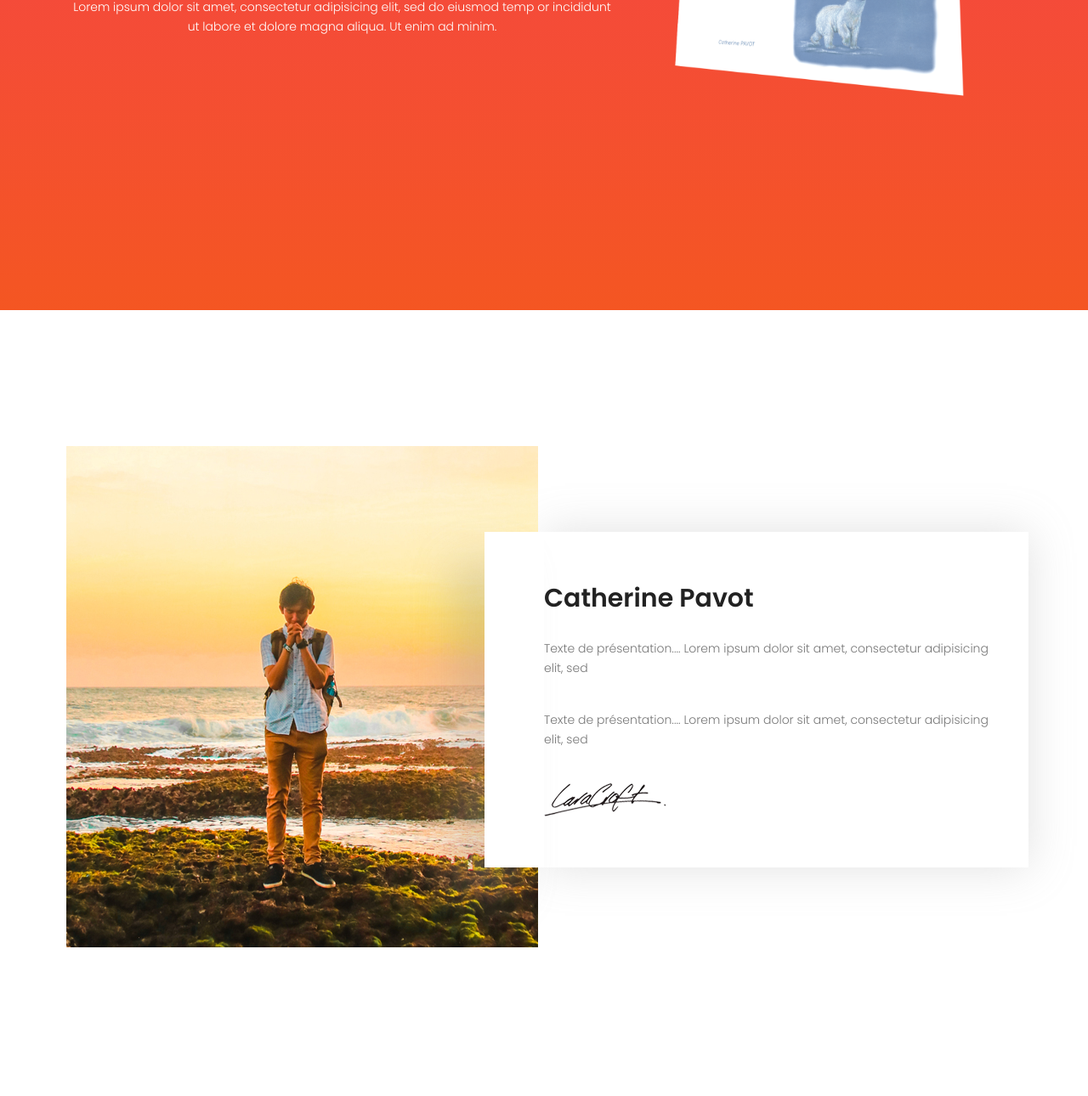
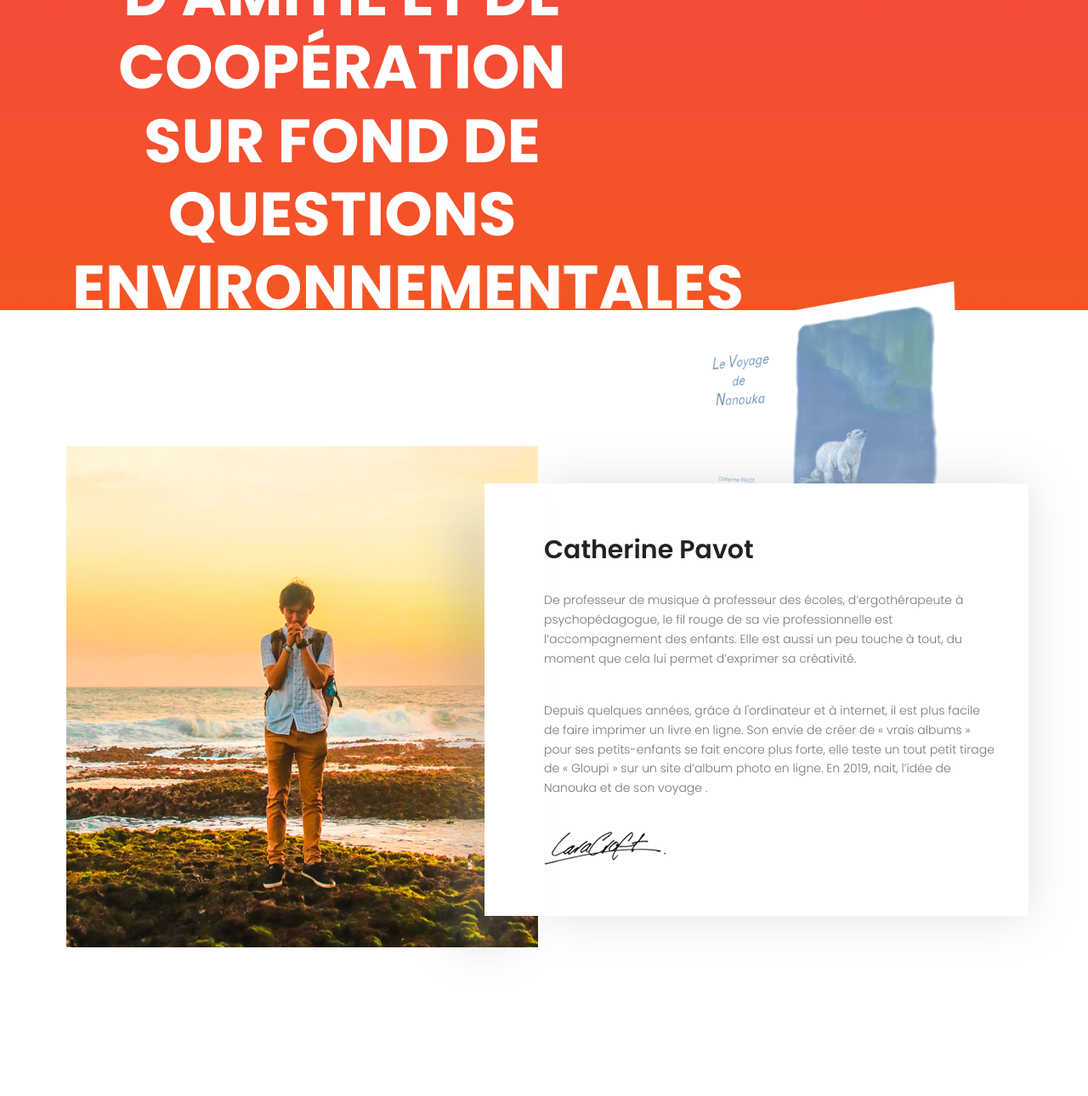
Before and after one commit to bpavot/levoyagedenanouka, a plain HTML site: page docs/index.html in a window 1280 px wide. Shown: the part 435-1725 px from the top of the page at 85% size. Before the commit the page ends 1677 px from the top, so only its background shows below. Drawn offline with nearby package versions, Linux system fonts and the light colour scheme; some packages are replaced by stand-ins of ours.

Commit message:
Update index.html

```diff
--- a/docs/index.html
+++ b/docs/index.html
@@ -55,10 +55,11 @@
 						<div class="banner-content col-lg-7">
 							<h5 class="text-white text-uppercase">Auteur: Catherine Pavot</h5>
 							<h1 class="text-uppercase">
-								Une aventure ...
+								Une histoire tissée autour des thèmes de solidarité, d'amitié et de coopération sur fond de questions environnementales et de migration. Un album, aux illustrations tendres et délicates, qui offre un espace propice aux échanges avec vos enfants.
 							</h1>
 							<p class="text-white pt-20 pb-20">
-								Lorem ipsum dolor sit amet, consectetur adipisicing elit, sed do eiusmod temp <br> or incididunt ut labore et dolore magna aliqua. Ut enim ad minim.
+								Un peu trop de chaleur, la banquise qui se brise... Et voilà Nanouka, petite ourse polaire, partie pour un grand voyage. Deux petits compagnons sont à ses côtés et ensemble, ils vont
+affronter les dangers de l'océan Arctique. Que deviendont-ils ? Qui viendra à leur secours ?
 							</p>
 							<!--<a href="#" class="primary-btn text-uppercase">Buy Now for $9.99</a>-->
 						</div>
@@ -83,11 +84,12 @@
 							<div class="info-content">
 								<h2 class="pb-30">Catherine Pavot</h2>
 								<p>
-									Texte de présentation....		 Lorem ipsum dolor sit amet, consectetur adipisicing elit, sed
+									De professeur de musique à professeur des écoles, d’ergothérapeute à psychopédagogue, le fil rouge de sa vie professionnelle est l’accompagnement des enfants. Elle est aussi un peu touche à tout, du moment que cela lui permet d’exprimer sa créativité.
 								</p>
 								<br>
 								<p>
-									Texte de présentation....		 Lorem ipsum dolor sit amet, consectetur adipisicing elit, sed
+									Depuis quelques années, grâce à l'ordinateur et à internet, il est plus facile de faire imprimer un livre en ligne. Son envie de créer de « vrais albums » pour ses petits-enfants se fait encore plus forte, elle teste un tout petit tirage de « Gloupi » sur un site d’album photo en ligne.
+									En 2019, nait, l’idée de Nanouka et de son voyage .
 								</p>
 								<br>
 								<img src="img/signature.png" alt="">
```
